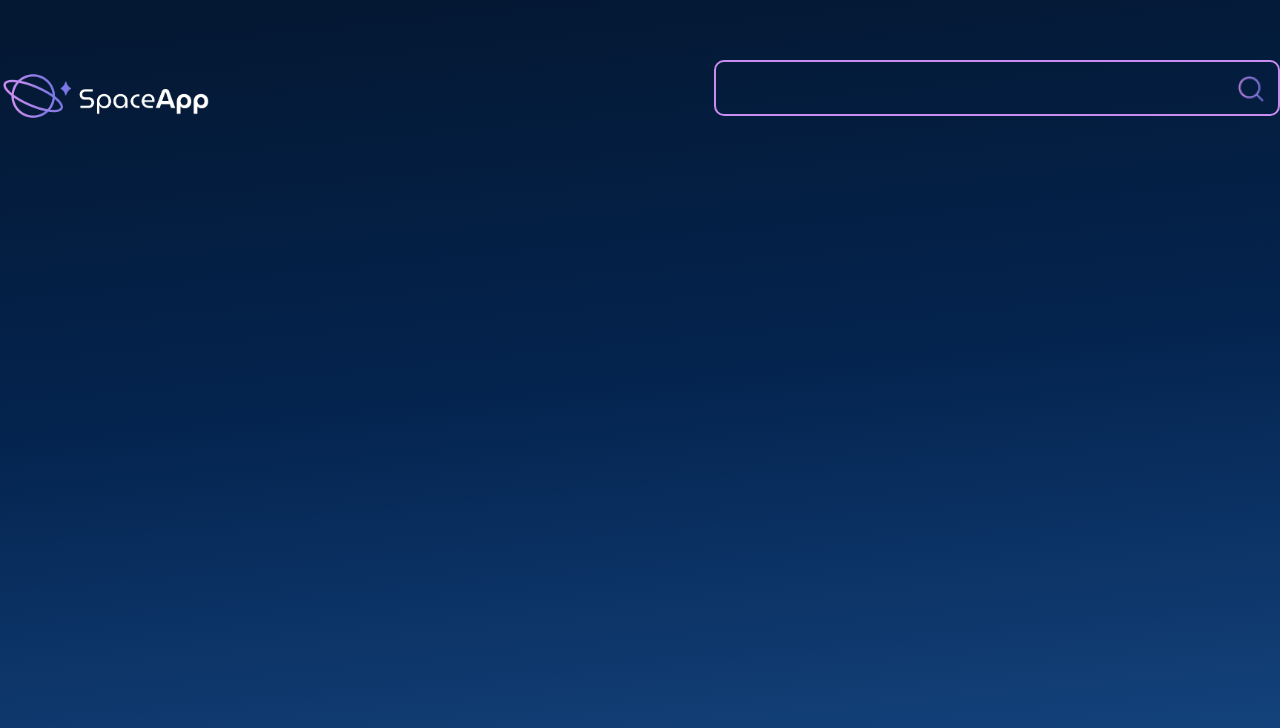
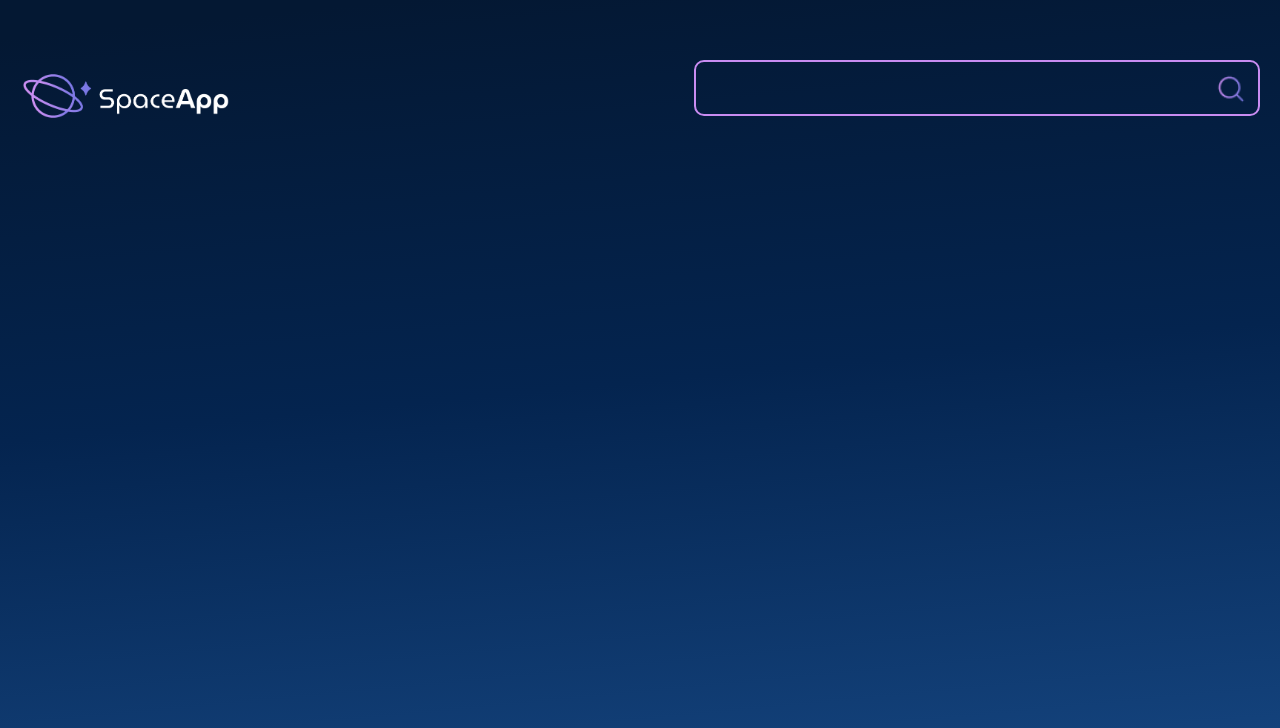
Before and after one commit to Guss-Mello/space-app-alura, a React (Vite) app in the folder space-app/: page / in a window 1280 px wide. Shown: the top 728 px of the page. Built offline with nearby package versions, Linux system fonts and the light colour scheme.

Commit message:
arrumei o padding do cabecalho p n ficar grudado nos cantos da pagina

```diff
--- a/space-app/src/assets/componentes/Cabecalho/index.jsx
+++ b/space-app/src/assets/componentes/Cabecalho/index.jsx
@@ -2,7 +2,7 @@ import { styled } from 'styled-components';
 import CampoTexto from '../CampoTexto';
 
 const HeaderStyled = styled.header`
-    padding: 60px 0;
+    padding: 60px 20px;
     display: flex;
     justify-content: space-between;
 
```
